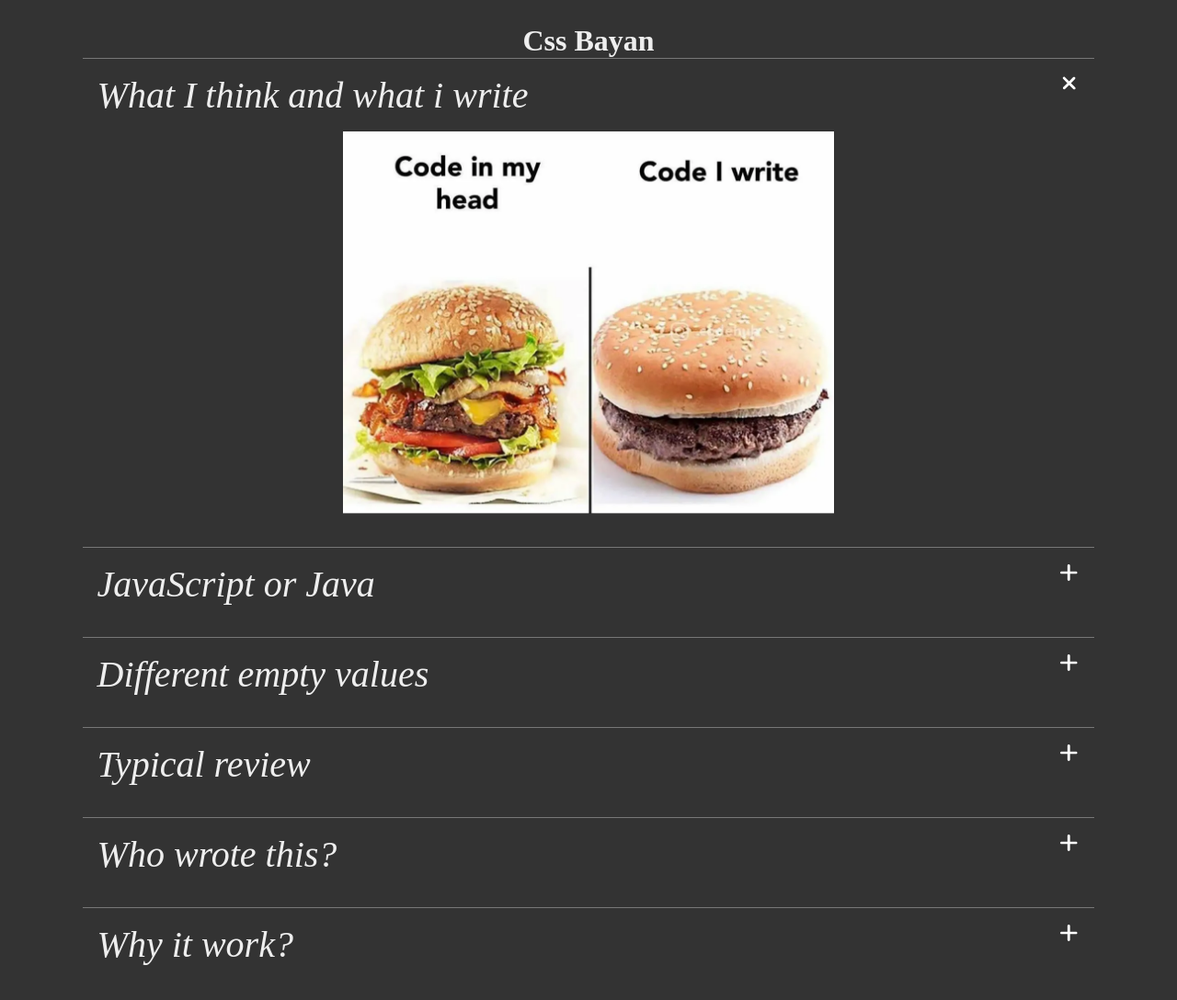
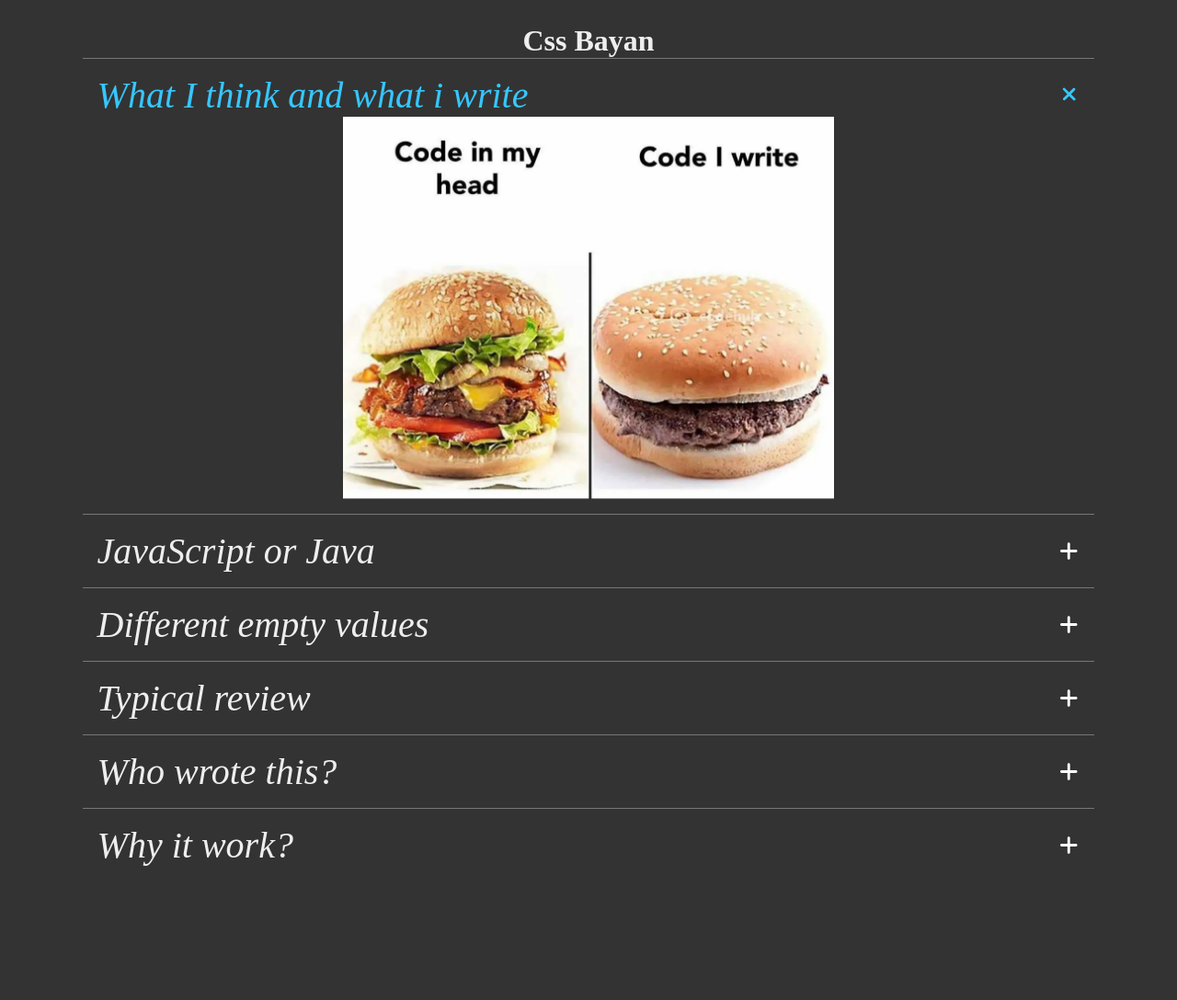
Before and after one commit to VoronovY/cssBayan, a plain HTML site: page cssBayan/index.html in a window 1280 px wide. Shown: the whole page at 92% size. After the commit the page ends 985 px from the top, so only its background shows below. Drawn offline with Linux system fonts and the light colour scheme.

Commit message:
feat: done (Sun, Mar 12, 2023 09:36:30 PM)

```diff
--- a/cssBayan/index.html
+++ b/cssBayan/index.html
@@ -21,7 +21,6 @@
 <body>
   <div class="container">
     <h1>Css Bayan</h1>
-
     <div class="mem-container">
       <input
         type="radio"
@@ -31,20 +30,21 @@
         checked
       >
       <label
-        class="option-header"
+        class="option-body"
         for="meme1"
       >
-        <div class="option-title">
-          <p class="option-text">What I think and what i write</p>
-          <div class="icon"></div>
-        </div>
-        <div class="option-body">
         <img
           class="option-img"
           src="./assets/images/mems/EcO97qTWkAAS8lD.webp"
           alt="some mem picture"
         >
-        </div>
+      </label>
+      <label
+        class="option-header"
+        for="meme1"
+      >
+        <span class="option-text">What I think and what i write</span>
+        <span class="icon"></span>
       </label>
     </div>
     <div class="mem-container">
@@ -55,20 +55,21 @@
         class="option-input"
       >
       <label
-        class="option-header"
         for="meme2"
+        class="option-body"
       >
-        <div class="option-title">
-          <p class="option-text">JavaScript or Java</p>
-          <div class="icon"></div>
-        </div>
-        <div class="option-body">
         <img
           class="option-img"
           src="./assets/images/mems/js-java.png"
           alt="some mem picture"
         >
-        </div>
+      </label>
+      <label
+        class="option-header"
+        for="meme2"
+      >
+        <span class="option-text">JavaScript or Java</span>
+        <span class="icon"></span>
       </label>
     </div>
     <div class="mem-container">
@@ -79,20 +80,21 @@
         class="option-input"
       >
       <label
-        class="option-header"
         for="meme3"
+        class="option-body"
       >
-        <div class="option-title">
-          <p class="option-text">Different empty values</p>
-          <div class="icon"></div>
-        </div>
-        <div class="option-body">
         <img
           class="option-img"
           src="./assets/images/mems/null.png"
           alt="some mem picture"
         >
-        </div>
+      </label>
+      <label
+        class="option-header"
+        for="meme3"
+      >
+        <span class="option-text">Different empty values</span>
+        <span class="icon"></span>
       </label>
     </div>
     <div class="mem-container">
@@ -103,20 +105,21 @@
         class="option-input"
       >
       <label
-        class="option-header"
         for="meme4"
+        class="option-body"
       >
-        <div class="option-title">
-          <p class="option-text">Typical review</p>
-          <div class="icon"></div>
-        </div>
-        <div class="option-body">
         <img
           class="option-img"
           src="./assets/images/mems/review.png"
           alt="some mem picture"
         >
-        </div>
+      </label>
+      <label
+        class="option-header"
+        for="meme4"
+      >
+        <span class="option-text">Typical review</span>
+        <span class="icon"></span>
       </label>
     </div>
     <div class="mem-container">
@@ -127,20 +130,21 @@
         class="option-input"
       >
       <label
-        class="option-header"
         for="meme5"
+        class="option-body"
       >
-        <div class="option-title">
-          <p class="option-text">Who wrote this?</p>
-          <div class="icon"></div>
-        </div>
-        <div class="option-body">
         <img
           class="option-img"
           src="./assets/images/mems/who-done-it.png"
           alt="some mem picture"
         >
-        </div>
+      </label>
+      <label
+        class="option-header"
+        for="meme5"
+      >
+        <span class="option-text">Who wrote this?</span>
+        <span class="icon"></span>
       </label>
     </div>
     <div class="mem-container">
@@ -151,22 +155,22 @@
         class="option-input"
       >
       <label
-        class="option-header"
         for="meme6"
+        class="option-body"
       >
-        <div class="option-title">
-          <p class="option-text">Why it work?</p>
-          <div class="icon"></div>
-        </div>
-        <div class="option-body">
         <img
           class="option-img"
           src="./assets/images/mems/why-it-work.jpeg"
           alt="some mem picture"
         >
-        </div>
       </label>
-    </div>
+      <label
+        class="option-header"
+        for="meme6"
+      >
+        <span class="option-text">Why it work?</span>
+        <span class="icon"></span>
+      </label>
     </div>
   </div>
 </body>
--- a/cssBayan/style.css
+++ b/cssBayan/style.css
@@ -26,23 +26,38 @@ body {
 }
 
 .mem-container {
+  display: flex;
+  flex-direction: column-reverse;
   min-height: 2.5rem;
   border-top: 0.1rem solid #777;
   width: 100%;
   padding: 1rem;
 }
 
+.mem-container:active > .option-header .option-text {
+  color: #fff;
+}
+
+.mem-container:active .option-header .icon {
+  background: url("./assets/images/icons/plus-solid.svg") no-repeat center;
+}
+
+.mem-container:active .option-img {
+  opacity: 0.5;
+}
+
 .option-img {
-  width: 100%;
-  height: 100%;
+  width: 0%;
+  height: 0%;
   object-fit: contain;
+  transition: width 1s ease;
 }
 
 .option-header {
   width: 100%;
   min-height: 2rem;
   display: flex;
-  flex-direction: column;
+  justify-content: space-between;
   align-items: center;
 }
 
@@ -50,18 +65,13 @@ body {
   display: none;
 }
 
-/* .option-header:focus > .icon {
-  transform: rotate(45deg);
-} */
-
-.option-input:checked ~ label .icon {
+.option-input:checked ~ .option-header .icon {
+  background: url("./assets/images/icons/plus-solid-blue.svg") no-repeat center;
   transform: rotate(45deg);
 }
 
-.option-title {
-  width: 100%;
-  display: flex;
-  justify-content: space-between;
+.option-input:checked ~ label .option-text {
+  color: #36c7ff;
 }
 
 .option-text {
@@ -69,23 +79,14 @@ body {
 }
 
 .option-body {
-  width: 0%;
-  height: 0%;
-  margin: 0 auto;
+  display: flex;
+  justify-content: center;
+  width: 100%;
+  height: auto;
   transition: all 1s ease;
 }
 
-/* .option-header:focus ~ div {
-  margin: 1rem auto;
-  width: 50%;
-  height: auto;
-} */
-
-.option-text {
-}
-
-.option-input:checked ~ .option-header .option-body {
-  margin: 1rem auto;
+.option-input:checked ~ .option-body .option-img {
   width: 50%;
   height: auto;
 }
@@ -102,23 +103,20 @@ body {
     max-width: 80%;
   }
 
-  .option-title {
+  .option-text {
     font-size: 1.5rem;
   }
 }
 
 @media (min-width: 820px) {
-  .option-title {
+  .option-text {
     font-size: 2rem;
   }
 }
 
 @media (min-width: 1200px) {
-  .option-title {
+  .option-text {
     font-size: 2.5rem;
-  }
-
-  .mem-container {
   }
 }
 
@@ -129,6 +127,11 @@ body {
 
   .container:hover .icon {
     opacity: 1;
+    background: url("./assets/images/icons/plus-solid-blue.svg") no-repeat;
+  }
+
+  .container:hover .option-text {
+    color: #36c7ff;
   }
 
   label {
@@ -139,16 +142,13 @@ body {
     cursor: pointer;
   }
 
-  .option-header:hover ~ div,
-  .mem-container:hover .option-body,
-  .mem-container:focus .option-body {
-    margin: 1rem auto;
+  .mem-container:hover .option-body .option-img {
     width: 50%;
     height: auto;
   }
 
   .option-header:hover .icon,
-  .option-header:focus > .icon {
+  .option-body:hover ~ .option-header .icon {
     transform: rotate(45deg);
   }
 }
```
Also changed, not shown: cssBayan/assets/images/icons/plus-solid-blue.svg (added). Lines whose indentation alone changed are shown as unchanged.
